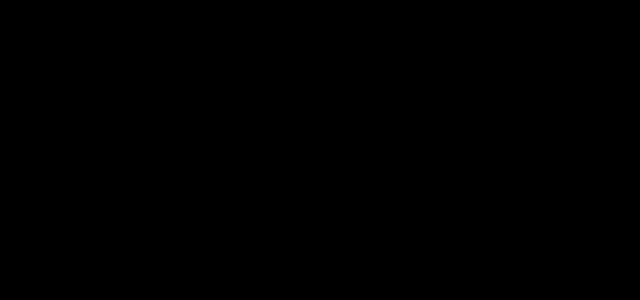
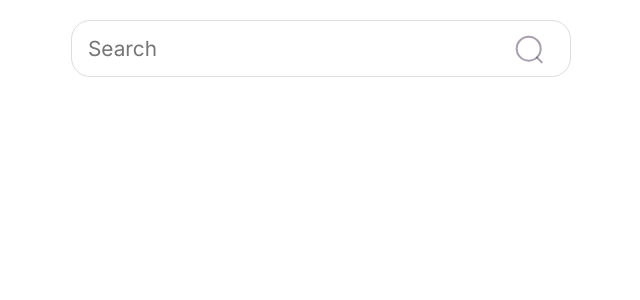
Before and after one commit to hasan-naim/Search-app-react-assignment, a React (Create React App) app: page / in a window 1280 px wide. Shown: the top 300 px of the page, without its empty margins (332-972 px from the left). Built offline with nearby package versions, Linux system fonts and the light colour scheme.

Commit message:
search input component is done

```diff
--- a/src/App.js
+++ b/src/App.js
@@ -1,9 +1,10 @@
-import './App.scss';
+import Layout from './Components/Layout';
+import './styles/App.scss';
 
 function App() {
     return (
         <div className="App">
-            <h1>hello</h1>
+            <Layout />
         </div>
     );
 }
--- a/src/App.scss
+++ /dev/null
@@ -1,4 +0,0 @@
-$black: black;
-body {
-  background: $black;
-}
--- /dev/null
+++ b/src/Components/Layout.jsx
@@ -0,0 +1,8 @@
+import React from 'react';
+import SearchInput from './SearchInput';
+
+function Layout() {
+    return <SearchInput />;
+}
+
+export default Layout;
--- /dev/null
+++ b/src/Components/SearchInput.jsx
@@ -0,0 +1,15 @@
+import React from 'react';
+import SearchImg from '../assets/icons/search.svg';
+
+function SearchInput() {
+    return (
+        <div className="container">
+            <div className="div-input">
+                <input type="text" placeholder="Search" />
+                <img src={SearchImg} alt="" />
+            </div>
+        </div>
+    );
+}
+
+export default SearchInput;
--- /dev/null
+++ b/src/styles/App.scss
@@ -0,0 +1,20 @@
+// font
+@import url("https://fonts.googleapis.com/css2?family=Inter:wght@100;200;300;400;500;600;700;800&display=swap");
+
+* {
+  box-sizing: border-box;
+}
+body {
+  margin: 0;
+  padding: 0;
+  font-family: "Inter", sans-serif;
+}
+
+.container {
+  width: 100%;
+  padding: 0 1.5rem;
+}
+
+// Import the components
+@import url(components/_button.scss);
+@import url(components/_input.scss);
--- /dev/null
+++ b/src/styles/_variables.scss
@@ -0,0 +1,3 @@
+$black: rgb(26, 26, 26);
+$gray: #ddd;
+$input-color: rgb(80, 80, 80);
--- /dev/null
+++ b/src/styles/components/_input.scss
@@ -0,0 +1,41 @@
+@import "../variables";
+
+.div-input {
+  width: 100%;
+  display: flex;
+  align-items: center;
+  justify-content: center;
+  margin-top: 20px;
+  margin-bottom: 20px;
+  input {
+    padding: 0.5rem 1rem;
+    border-radius: 1rem;
+    font-size: 1.3rem;
+    color: $input-color;
+    min-height: 45px;
+    font-family: "Inter", sans-serif;
+    border: 0.7px solid $gray;
+    outline: none;
+    width: 100%;
+    max-width: 500px;
+  }
+  img {
+    margin-left: -58px;
+    width: 25px;
+    height: 25px;
+  }
+}
+
+@media (min-width: 768px) {
+  .div-input {
+    input {
+      min-height: 57px;
+      padding: 0 1rem;
+      border-radius: 1.2rem;
+    }
+    img {
+      width: 32px;
+      height: 32px;
+    }
+  }
+}
```
Also changed, not shown: src/assets/icons/search.svg (added), src/styles/components/_button.scss (added).
